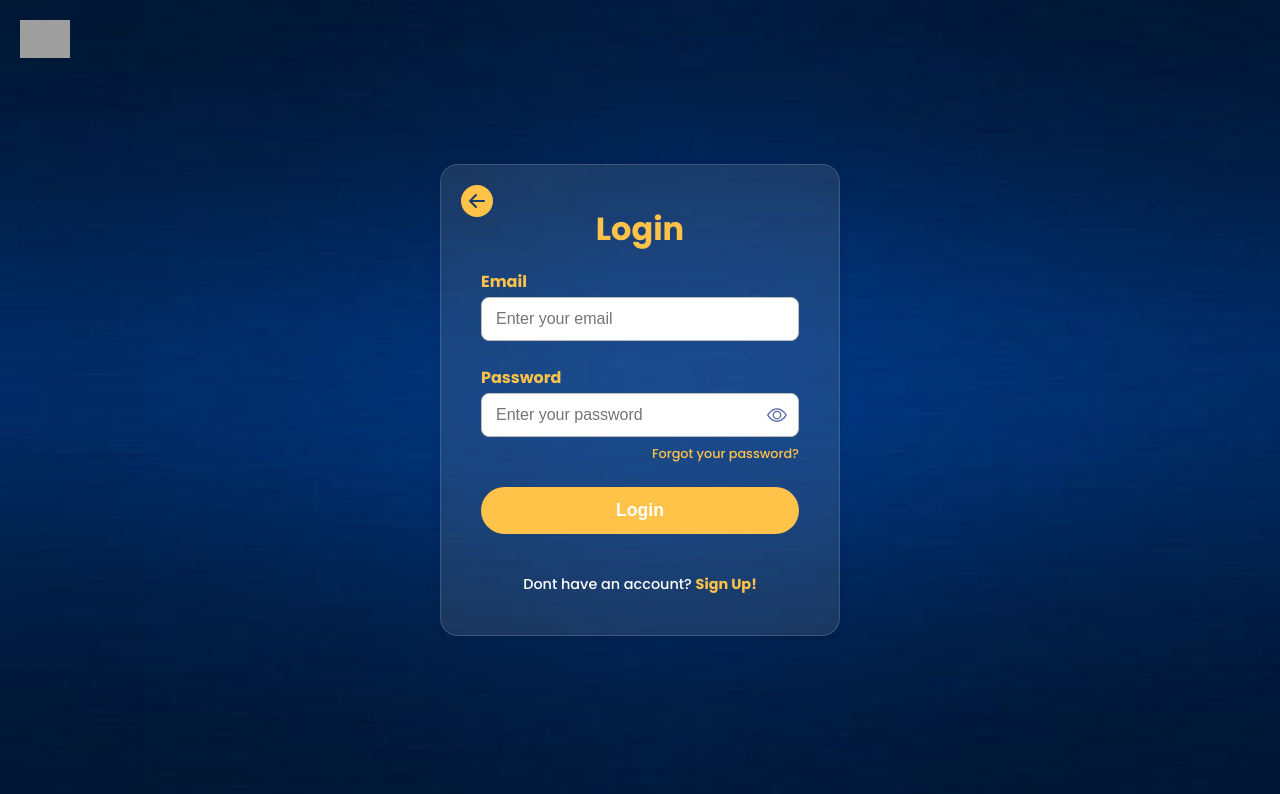
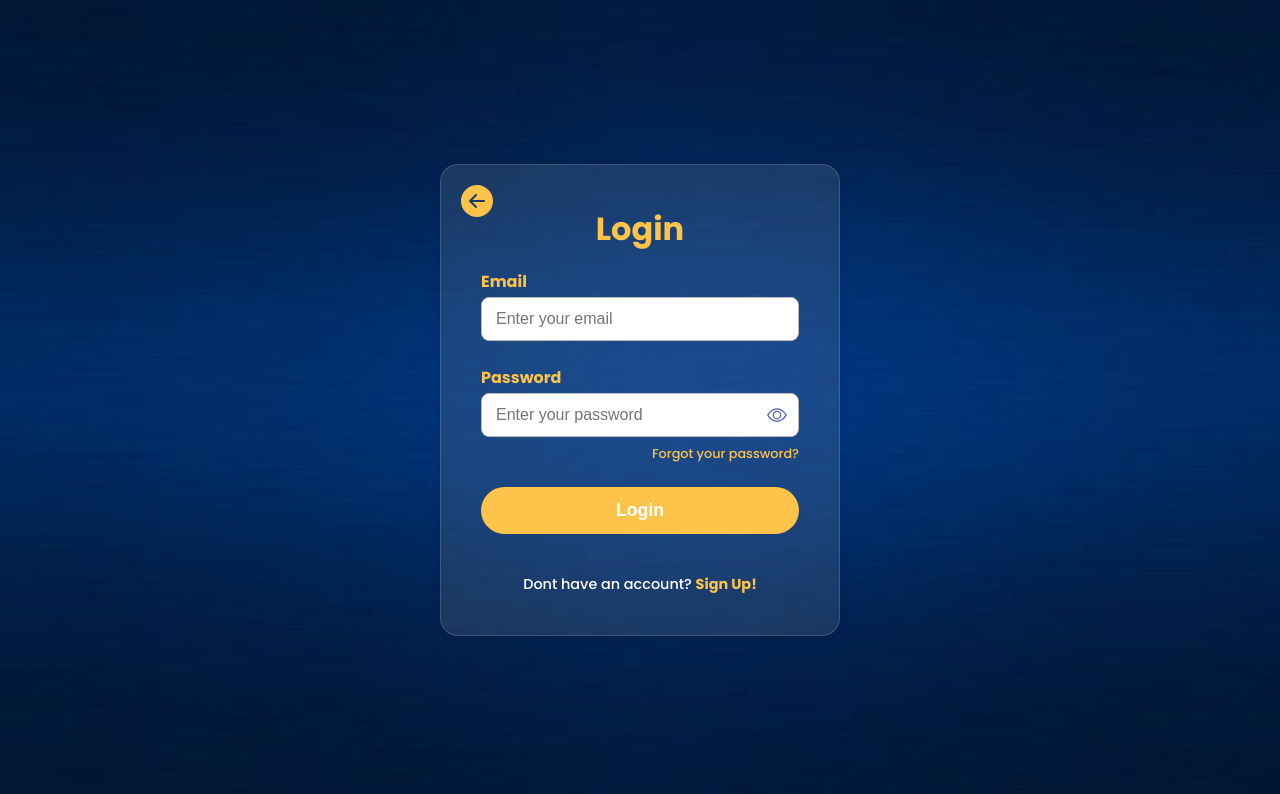
Before and after one commit to Bombomie/LadaStocks, a website: page pages/authentication/login/login.html in a window 1280 px wide. Drawn offline with Linux system fonts and the light colour scheme; grey boxes are pictures that could not be loaded.

Commit message:
removed the floating logo

```diff
--- a/pages/authentication/login/login.html
+++ b/pages/authentication/login/login.html
@@ -14,9 +14,7 @@
 </head>
 <body>
 <header>
-  <a href="../../../index.html">
-    <img src="../../../Images/LadaStocks.png" alt="Lada Stocks logo">
-  </a>
+
 </header>
     <div class="login-form">
         <a href="../../../index.html" class="back-button">
```
